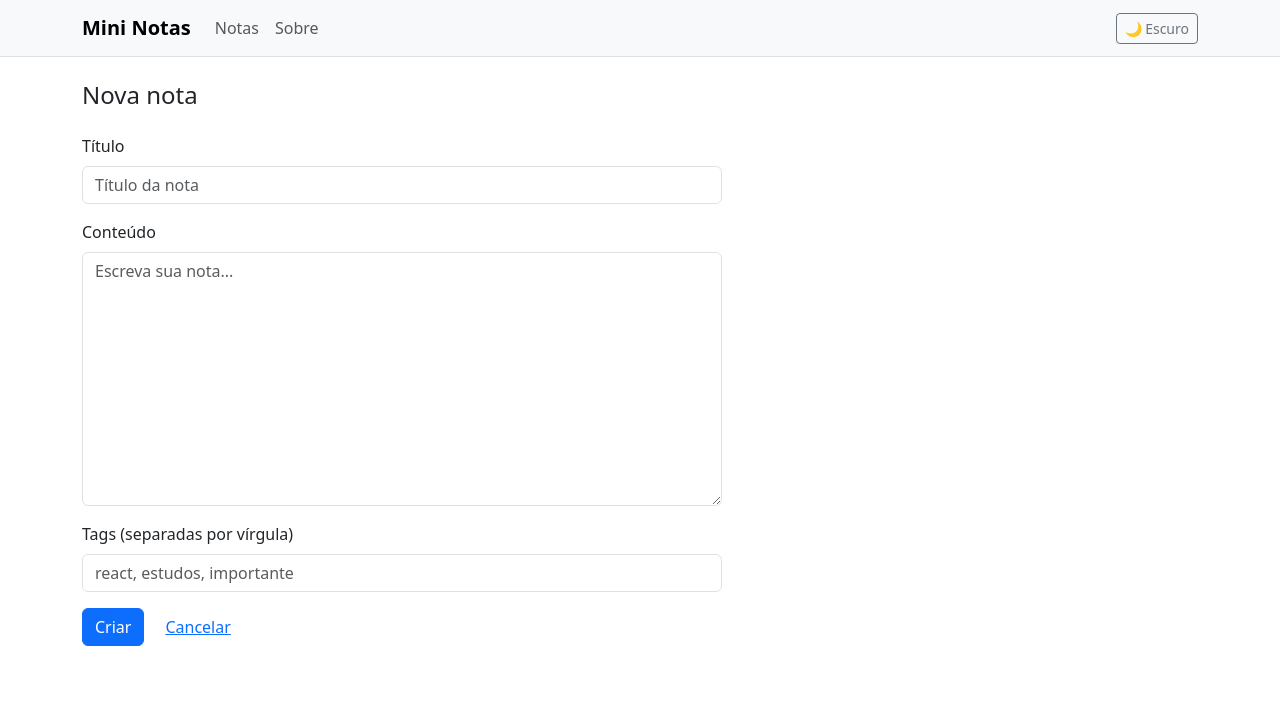
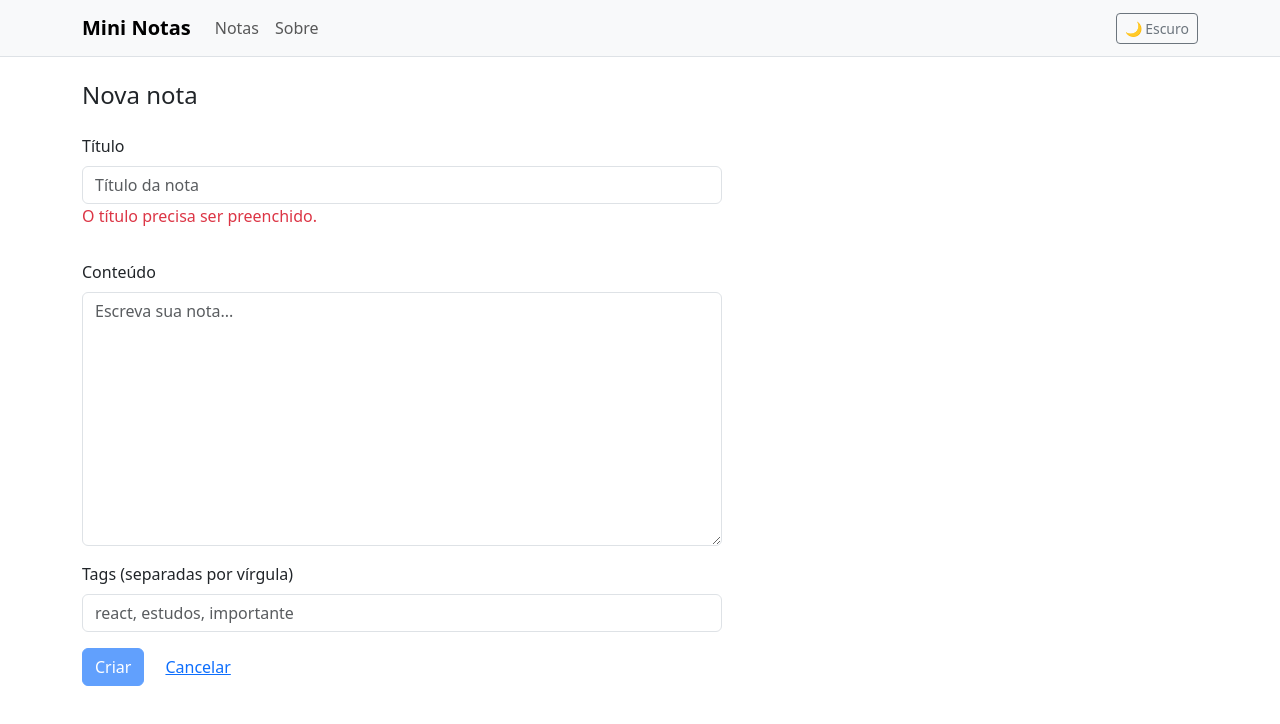
Before and after one commit to Jurezender/AtividadePratica, a React (Vite) app in the folder mini-notas/: page /nova in a window 1280 px wide. Shown: the top 724 px of the page. Built offline with nearby package versions, Linux system fonts and the light colour scheme; no server answers.

Commit message:
Título obrigatório

```diff
--- a/mini-notas/src/pages/EditorNota.tsx
+++ b/mini-notas/src/pages/EditorNota.tsx
@@ -114,6 +114,7 @@ export function EditorNota() {
           onChange={(e) => setTitulo(e.target.value)}
           placeholder="Título da nota"
         />
+        <p className="text-danger"> O título precisa ser preenchido.</p>
       </div>
 
       <div>
@@ -140,7 +141,7 @@ export function EditorNota() {
       {erroSalvar && <EstadoErro mensagem={erroSalvar} />}
 
       <div className="d-flex gap-2">
-        <button type="submit" className="btn btn-primary" disabled={salvando}>
+        <button type="submit" className="btn btn-primary" disabled={titulo.trim().length === 0 || salvando}>
           {salvando ? 'Salvando...' : editando ? 'Salvar' : 'Criar'}
         </button>
         {editando && (
```
